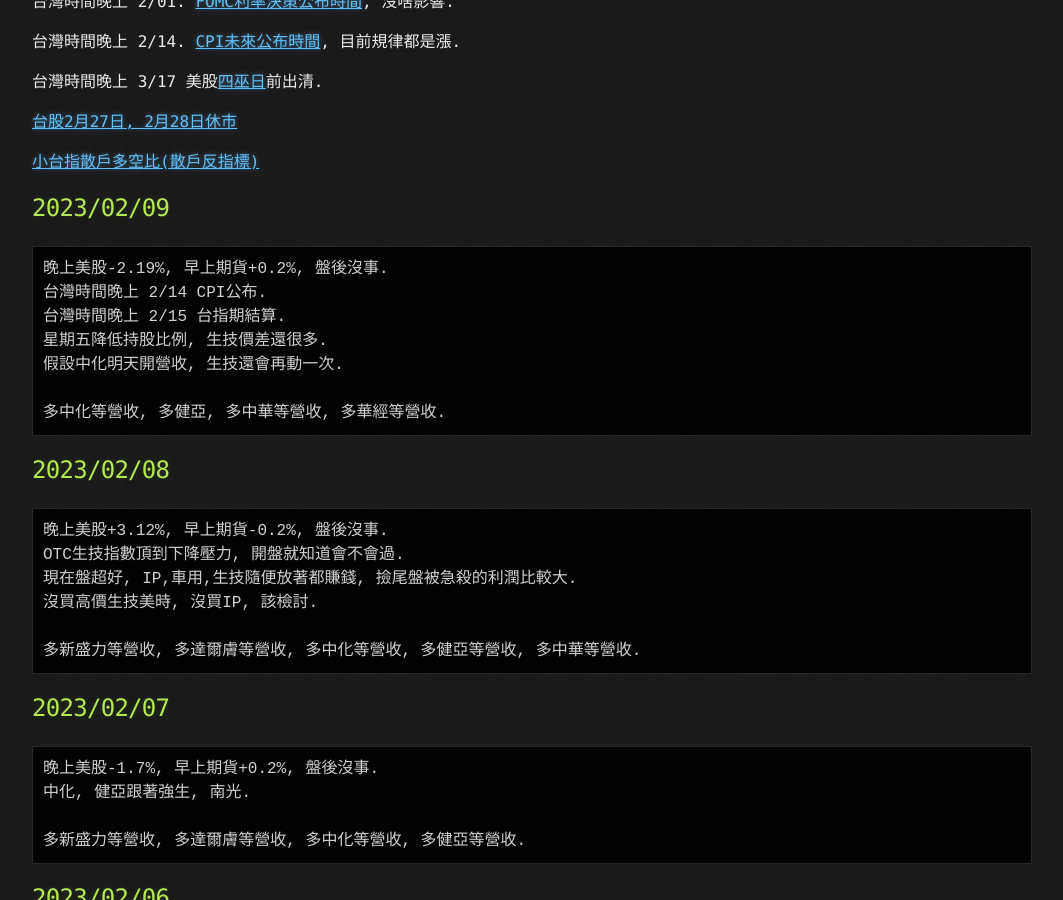
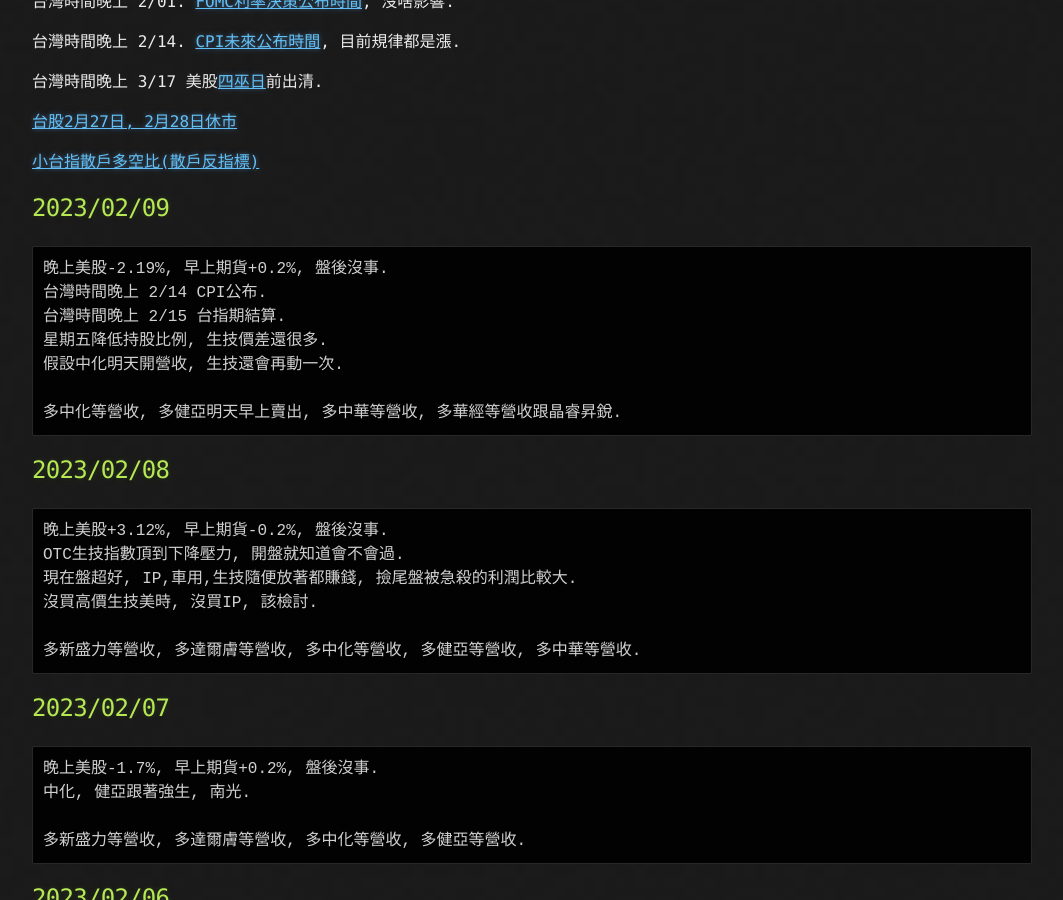
Before and after one commit to lepg5487/Stock_God, a Jekyll site: the page built from index.md, in a window 1280 px wide and 900 px high, scrolled down 428 px. Shown: the whole window, without its empty margins (108-1171 px from the left). Built offline with Jekyll 4.4.1, drawn with Linux system fonts in a browser that asks for light colours; our own code applies the rules of GitHub Pages for plain Markdown files.

Commit message:
Update index.md

````diff
--- a/index.md
+++ b/index.md
@@ -28,7 +28,7 @@
 星期五降低持股比例, 生技價差還很多.
 假設中化明天開營收, 生技還會再動一次.
 
-多中化等營收, 多健亞, 多中華等營收, 多華經等營收.
+多中化等營收, 多健亞明天早上賣出, 多中華等營收, 多華經等營收跟晶睿昇銳.
 ```
 
 ## 2023/02/08
````
